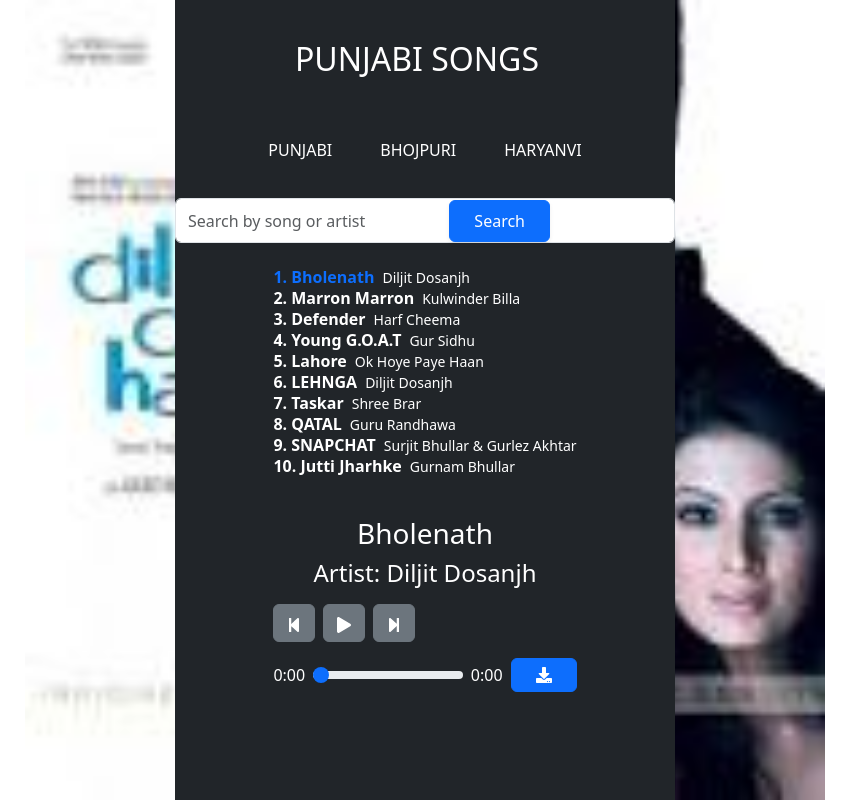
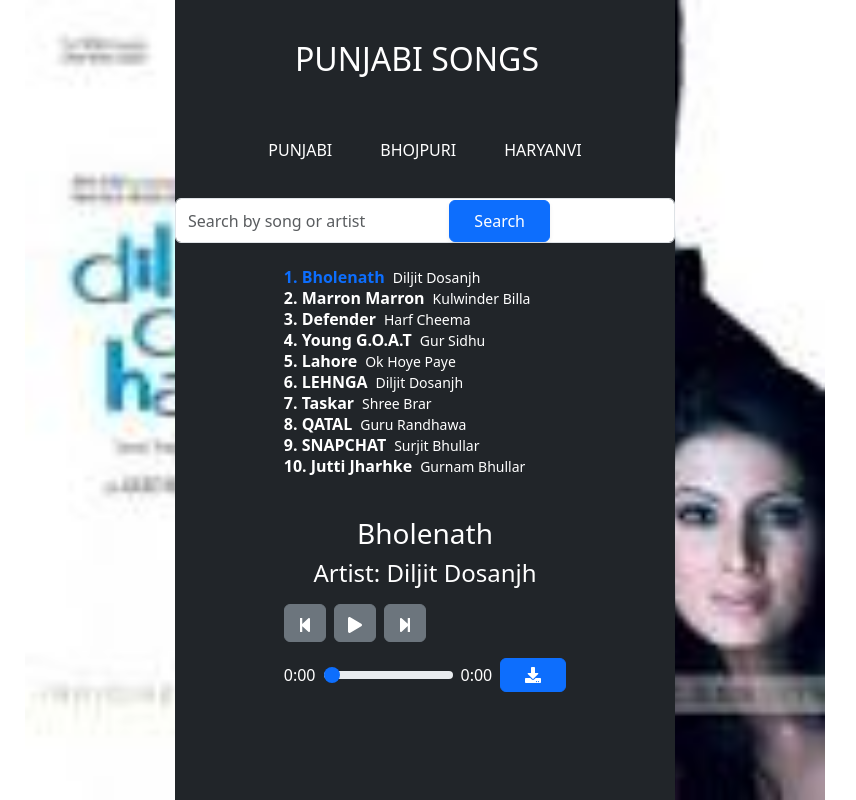
Before and after one commit to teligent-technology/Music-Application, a React (Vite) app in the folder Frontend/: page /punjabi in a window 1280 px wide. Shown: the whole page, without its empty margins (215-1071 px from the left). Built offline with nearby package versions, Linux system fonts and the light colour scheme.

Commit message:
Some changes

```diff
--- a/Frontend/src/data/song.jsx
+++ b/Frontend/src/data/song.jsx
@@ -5,11 +5,11 @@ export const punjabiSongs = [
     { Id: 2,song: "Marron Marron", img: "/HaryanviImg/song2img.jpg", artist: "Kulwinder Billa", src: "/punjabi/songs2.mp3", playIcon: <FaPlay />, pauseIcon: <FaPause />, downloadIcon: <FaDownload /> },
     { Id: 3,song: "Defender", img: "/HaryanviImg/song3img.jpg",artist: "Harf Cheema", src: "/punjabi/songs3.mp3", playIcon: <FaPlay />, pauseIcon: <FaPause />, downloadIcon: <FaDownload /> },
     { Id: 4,song: "Young G.O.A.T", img: "/HaryanviImg/song4img.jpg",artist: "Gur Sidhu", src: "/punjabi/songs4.mp3", playIcon: <FaPlay />, pauseIcon: <FaPause />, downloadIcon: <FaDownload /> },
-    { Id: 5,song: "Lahore", img: "/HaryanviImg/song5img.jpg",artist: "Ok Hoye Paye Haan", src: "/punjabi/songs5.mp3", playIcon: <FaPlay />, pauseIcon: <FaPause />, downloadIcon: <FaDownload /> },
+    { Id: 5,song: "Lahore", img: "/HaryanviImg/song5img.jpg",artist: "Ok Hoye Paye ", src: "/punjabi/songs5.mp3", playIcon: <FaPlay />, pauseIcon: <FaPause />, downloadIcon: <FaDownload /> },
     {  Id: 6,song: "LEHNGA", img: "/HaryanviImg/song6img.jpg",artist: "Diljit Dosanjh", src: "/punjabi/songs6.mp3", playIcon: <FaPlay />, pauseIcon: <FaPause />, downloadIcon: <FaDownload /> },
     {  Id: 7,song: "Taskar ", img: "/HaryanviImg/song7img.jpg",artist: "Shree Brar", src: "/punjabi/songs7.mp3", playIcon: <FaPlay />, pauseIcon: <FaPause />, downloadIcon: <FaDownload /> },
     { Id:8,song: "QATAL ", img: "/HaryanviImg/song8img.jpg",artist: "Guru Randhawa ", src: "/punjabi/songs8.mp3", playIcon: <FaPlay />, pauseIcon: <FaPause />, downloadIcon: <FaDownload /> },
-    { Id: 9,song: "SNAPCHAT", img: "/HaryanviImg/song9img.jpg",artist: "Surjit Bhullar & Gurlez Akhtar ", src: "/punjabi/songs9.mp3", playIcon: <FaPlay />, pauseIcon: <FaPause />, downloadIcon: <FaDownload /> },
+    { Id: 9,song: "SNAPCHAT", img: "/HaryanviImg/song9img.jpg",artist: "Surjit Bhullar", src: "/punjabi/songs9.mp3", playIcon: <FaPlay />, pauseIcon: <FaPause />, downloadIcon: <FaDownload /> },
     {  Id: 10,song: "Jutti Jharhke", img: "/HaryanviImg/song10img.jpg",artist: "Gurnam Bhullar", src: "/punjabi/songs10.mp3", playIcon: <FaPlay />, pauseIcon: <FaPause />, downloadIcon: <FaDownload /> },
 ]
 
@@ -23,7 +23,7 @@ export const bhojpuriSongs = [
     { Id: 5, song: "Excuses", img: "/bhojpuriImg/song5img.jpg",artist: "AP Dhillon", src: "/bhojpuri/songs5.mp3", playIcon: <FaPlay />, pauseIcon: <FaPause />, downloadIcon: <FaDownload /> },
     { Id: 6,song: "Insane", img: "/bhojpuriImg/song6img.jpg",artist: "AP Dhillon", src: "/bhojpuri/songs6.mp3", playIcon: <FaPlay />, pauseIcon: <FaPause />, downloadIcon: <FaDownload /> },
     { Id: 7,song: "Proper Patola", img: "/bhojpuriImg/song7img.jpg",artist: "Badshah", src: "/bhojpuri/songs7.mp3", playIcon: <FaPlay />, pauseIcon: <FaPause />, downloadIcon: <FaDownload /> },
-    {  Id:8,song: "Laung Da Lashkara", img: "/bhojpuriImg/song8img.jpg",artist: "Diljit Dosanjh", src: "/bhojpuri/songs8.mp3", playIcon: <FaPlay />, pauseIcon: <FaPause />, downloadIcon: <FaDownload /> },
+    {  Id:8,song: "Laung  Lashkara", img: "/bhojpuriImg/song8img.jpg",artist: "Diljit Dosanjh", src: "/bhojpuri/songs8.mp3", playIcon: <FaPlay />, pauseIcon: <FaPause />, downloadIcon: <FaDownload /> },
     { Id: 9,song: "High Rated Gabru", img: "/bhojpuriImg/song9img.jpg",artist: "Guru Randhawa", src: "/bhojpuri/songs9.mp3", playIcon: <FaPlay />, pauseIcon: <FaPause />, downloadIcon: <FaDownload /> },
     { Id: 10, song: "Patiala Peg", img: "/bhojpuriImg/song10img.jpg",artist: "Diljit Dosanjh", src: "/bhojpuri/songs10.mp3", playIcon: <FaPlay />, pauseIcon: <FaPause />, downloadIcon: <FaDownload /> },
 ]
@@ -32,11 +32,11 @@ export const haryanviSongs  = [
     { Id: 1,song: "Ramjhol Bole Gi ", img: "/PunjabiImg/song1img.jpg", artist: "Masoom Sharma", src: "/Haryanvi/songs1.mp3", playIcon: <FaPlay />, pauseIcon: <FaPause />, downloadIcon: <FaDownload /> },
     { Id: 2, song: "2 Khatole", img: "/PunjabiImg/song2img.jpg", artist: "Masoom Sharma", src: "/Haryanvi/songs2.mp3", playIcon: <FaPlay />, pauseIcon: <FaPause />, downloadIcon: <FaDownload /> },
     { Id: 3,song: "Uncha Nicha Rasta", img: "/PunjabiImg/song3img.jpg",artist: "Raj Mawar, Komal C ", src: "/Haryanvi/songs3.mp3", playIcon: <FaPlay />, pauseIcon: <FaPause />, downloadIcon: <FaDownload /> },
-    { Id: 4, song: "Hero Handa ", img: "/PunjabiImg/song4img.jpg",artist: "Khushi Baliyan Punit Choudhary Raj Mawer", src: "/Haryanvi/songs4.mp3", playIcon: <FaPlay />, pauseIcon: <FaPause />, downloadIcon: <FaDownload /> },
-    { Id: 5,song: "Tag Awara Ke", img: "/PunjabiImg/song5img.jpg",artist: "Amanraj Gill, Shivani Yadav, Shiva Choudhary", src: "/Haryanvi/songs5.mp3", playIcon: <FaPlay />, pauseIcon: <FaPause />, downloadIcon: <FaDownload /> },
+    { Id: 4, song: "Hero Handa ", img: "/PunjabiImg/song4img.jpg",artist: "Khushi Baliyan ", src: "/Haryanvi/songs4.mp3", playIcon: <FaPlay />, pauseIcon: <FaPause />, downloadIcon: <FaDownload /> },
+    { Id: 5,song: "Tag Awara Ke", img: "/PunjabiImg/song5img.jpg",artist: "Amanraj Gill", src: "/Haryanvi/songs5.mp3", playIcon: <FaPlay />, pauseIcon: <FaPause />, downloadIcon: <FaDownload /> },
     { Id: 6,song: "Sumit Parta ", img: "/PunjabiImg/song6img.jpg",artist: "Ghane Gande ", src: "/Haryanvi/songs6.mp3", playIcon: <FaPlay />, pauseIcon: <FaPause />, downloadIcon: <FaDownload /> },
-    { Id: 7,song: "Aankhya Te Maregi", img: "/PunjabiImg/song7img.jpg",artist: "Khushi Baliyan & Vivek Raghav ", src: "/Haryanvi/songs7.mp3", playIcon: <FaPlay />, pauseIcon: <FaPause />, downloadIcon: <FaDownload /> },
-    { Id: 8,song: "Dug Dug", img: "/PunjabiImg/song8img.jpg",artist: "Aman Jaji, Fiza Choudhary", src: "/Haryanvi/songs8.mp3", playIcon: <FaPlay />, pauseIcon: <FaPause />, downloadIcon: <FaDownload /> },
+    { Id: 7,song: "Aankhya Te Maregi", img: "/PunjabiImg/song7img.jpg",artist: "Khushi Baliyan ", src: "/Haryanvi/songs7.mp3", playIcon: <FaPlay />, pauseIcon: <FaPause />, downloadIcon: <FaDownload /> },
+    { Id: 8,song: "Dug Dug", img: "/PunjabiImg/song8img.jpg",artist: "Aman Jaji", src: "/Haryanvi/songs8.mp3", playIcon: <FaPlay />, pauseIcon: <FaPause />, downloadIcon: <FaDownload /> },
     { Id: 9,song: "Zehar", img: "/PunjabiImg/song9img.jpg",artist: "Sinta Bhai", src: "/Haryanvi/songs9.mp3", playIcon: <FaPlay />, pauseIcon: <FaPause />, downloadIcon: <FaDownload /> },
     { Id: 10,song: "60 MUKADME ", img: "/PunjabiImg/song10img.jpg",artist: "MASOOM SHARMA ", src: "/Haryanvi/songs10.mp3", playIcon: <FaPlay />, pauseIcon: <FaPause />, downloadIcon: <FaDownload /> },
 
```
